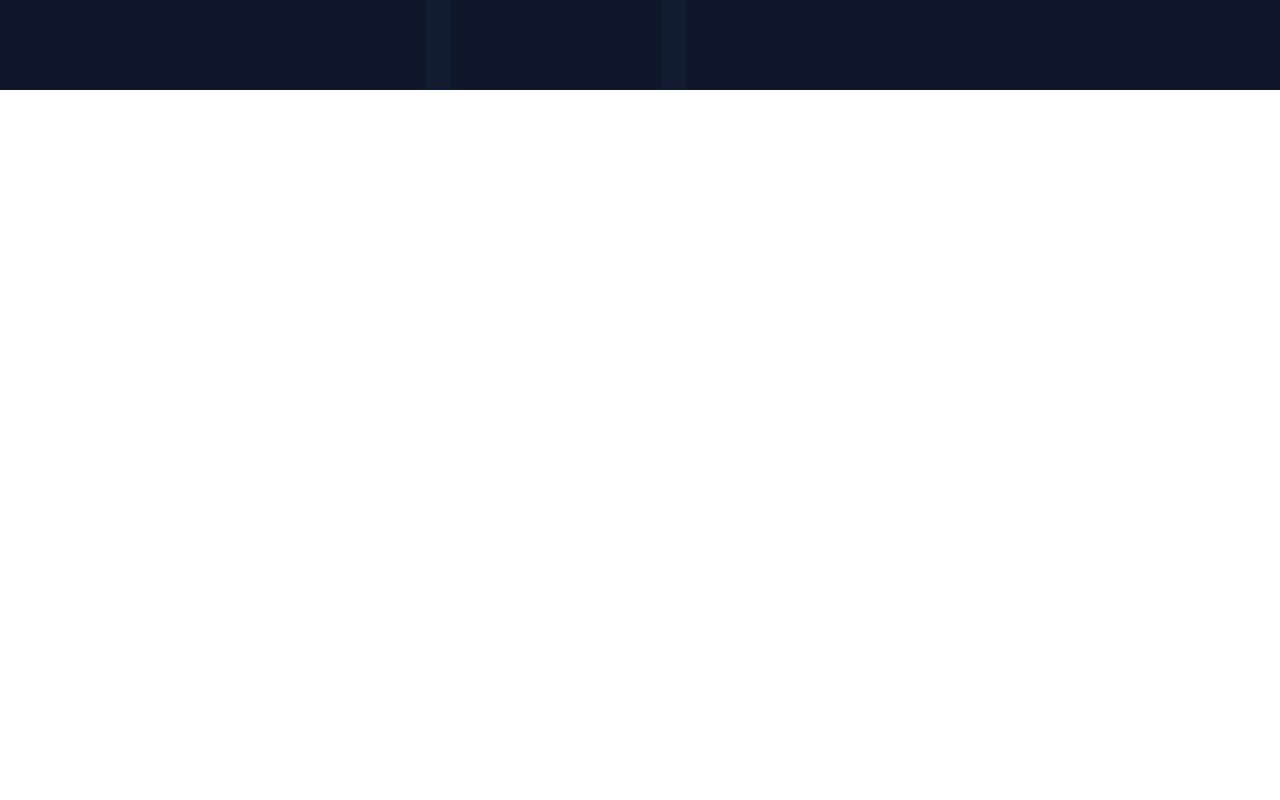
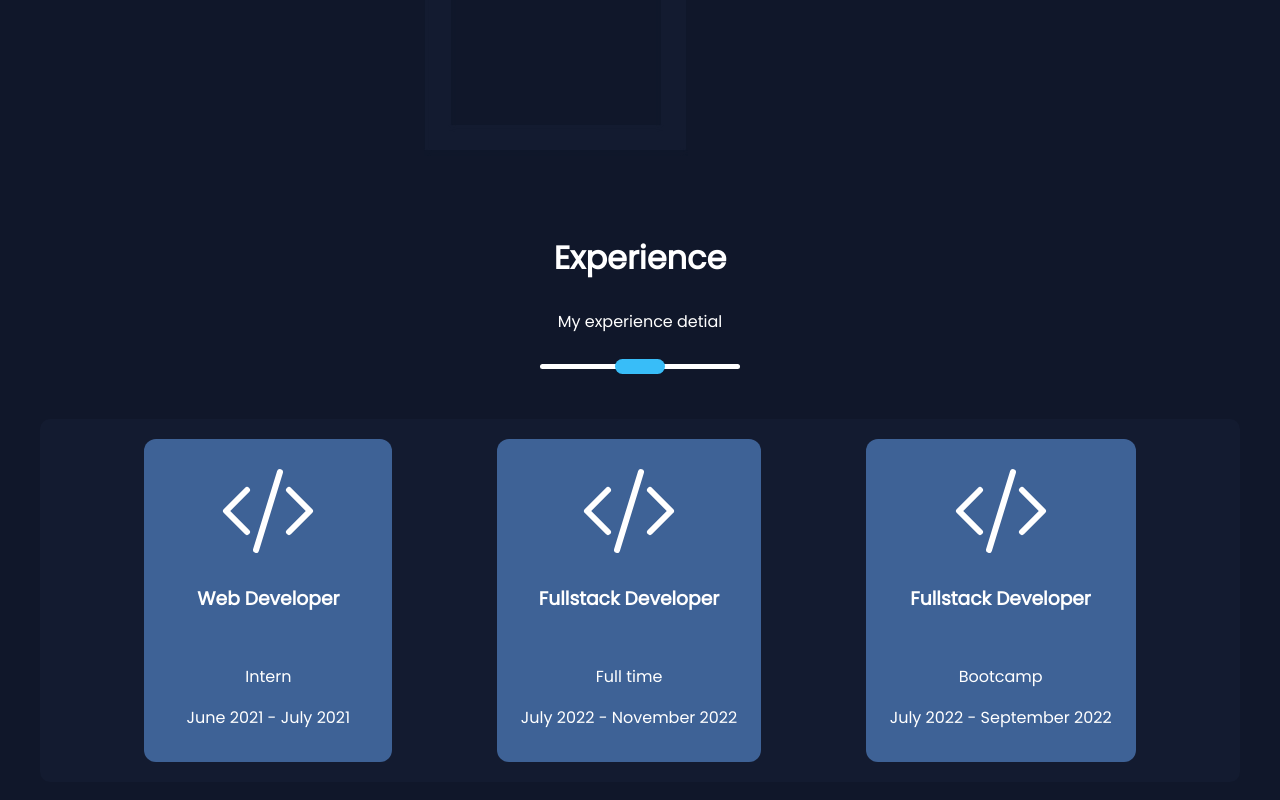
Before and after one commit to maulllanamm/portfolio-app-v1, a React (Create React App) app: page / in a window 1280 px wide. Shown: the part 580-1380 px from the top of the page. Before the commit the page ends 800 px from the top, so only its background shows below. Built offline with nearby package versions, Linux system fonts and the light colour scheme.

Commit message:
experience done

```diff
--- a/package.json
+++ b/package.json
@@ -7,6 +7,7 @@
     "@testing-library/react": "^13.4.0",
     "@testing-library/user-event": "^13.5.0",
     "react": "^18.2.0",
+    "react-bootstrap-icons": "^1.10.2",
     "react-dom": "^18.2.0",
     "react-scripts": "5.0.1",
     "web-vitals": "^2.1.4"
--- a/src/App.js
+++ b/src/App.js
@@ -1,10 +1,12 @@
 import './App.css';
+import Experience from './Pages/Experience/Experience';
 import Home from './Pages/Home/Home';
 
 function App() {
   return (
     <div>
       <Home />
+      <Experience />
     </div>
   );
 }
--- a/src/Components/Atoms/AtomStyle.css
+++ b/src/Components/Atoms/AtomStyle.css
@@ -41,6 +41,54 @@
   background-color: #0f172a;
 }
 
+/* Header line */
+.headerline-line {
+  width: 200px;
+  height: 5px;
+  border-radius: 30px;
+  background-color: white;
+  position: relative;
+}
+
+.headerline-center {
+  width: 50px;
+  height: 15px;
+  background-color: #38bdf8;
+  position: absolute;
+  top: -5px;
+  left: 0;
+  right: 0;
+  margin-left: auto;
+  margin-right: auto;
+  border-radius: 20px;
+}
+
+/* Card */
+
+.card {
+  background: #3e6296;
+  padding: 1.5rem;
+  border-radius: 0.75rem;
+  min-width: 200px;
+  color: #fff !important;
+}
+
+.card h3 {
+  min-height: 64px;
+  font-weight: 600;
+}
+
+.card h3,
+.card p {
+  margin-bottom: 0.5rem;
+}
+
+/* .card:hover {
+  background: linear-gradient(180deg, #ff7686 0%, #d72f93 100%);
+  transform: scale(1.2);
+  border-radius: 0.75rem;
+} */
+
 /* Item */
 
 .item {
--- /dev/null
+++ b/src/Components/Atoms/Card.js
@@ -0,0 +1,23 @@
+import React from 'react';
+import './AtomStyle.css';
+import { CodeSlash } from 'react-bootstrap-icons';
+import PropTypes from 'prop-types';
+
+function Card({ title, position, date }) {
+  return (
+    <div className="card">
+      <CodeSlash size={96} />
+      <h3>{title}</h3>
+      <p>{position}</p>
+      <p>{date}</p>
+    </div>
+  );
+}
+
+Card.propTypes = {
+  title: PropTypes.string.isRequired,
+  position: PropTypes.string.isRequired,
+  date: PropTypes.string.isRequired,
+};
+
+export default Card;
--- /dev/null
+++ b/src/Components/Atoms/HeaderLine.js
@@ -0,0 +1,9 @@
+import React from 'react';
+
+export default function HeaderLine() {
+  return (
+    <div className="headerline-line">
+      <div className="headerline-center">{''}</div>
+    </div>
+  );
+}
--- /dev/null
+++ b/src/Components/Molecules/Header.js
@@ -0,0 +1,22 @@
+import React from 'react';
+import PropTypes from 'prop-types';
+import HeaderLine from '../Atoms/HeaderLine';
+
+function Header({ title, subtitle }) {
+  return (
+    <div className="header-container">
+      <div className="header-parent">
+        <h2>{title}</h2>
+        <p>{subtitle}</p>
+      </div>
+      <HeaderLine />
+    </div>
+  );
+}
+
+Header.propTypes = {
+  title: PropTypes.string.isRequired,
+  subtitle: PropTypes.string.isRequired,
+};
+
+export default Header;
--- a/src/Components/Molecules/Molecules.css
+++ b/src/Components/Molecules/Molecules.css
@@ -60,7 +60,6 @@
 .profile-picture {
   width: 500px;
   height: 500px;
-
   position: relative;
 }
 img:first-child {
@@ -81,3 +80,25 @@ img:nth-child(3) {
   margin-left: auto;
   margin-right: auto;
 }
+
+/* Header */
+
+.header-container {
+  width: 200px;
+  margin-bottom: 50px;
+}
+
+.header-parent {
+  color: white;
+  margin-bottom: 30px;
+}
+
+.header-parent h2 {
+  font-weight: 600;
+  font-size: 32px;
+}
+
+.header-parent p {
+  font-size: 16px;
+  font-weight: 200;
+}
--- /dev/null
+++ b/src/Pages/Experience/Experience.css
@@ -0,0 +1,20 @@
+.experience-container {
+  display: flex;
+  flex-direction: column;
+  text-align: center;
+  justify-content: center;
+  align-items: center;
+  min-height: 670px;
+  background-color: #10172a;
+}
+
+.experience-parent {
+  display: flex;
+  text-align: center;
+  justify-content: space-evenly;
+  align-items: center;
+  min-width: 1200px;
+  border-radius: 10px;
+  padding: 20px 0 20px 0;
+  background-color: var(--dark-blue);
+}
--- /dev/null
+++ b/src/Pages/Experience/Experience.js
@@ -0,0 +1,31 @@
+import React from 'react';
+import Card from '../../Components/Atoms/Card';
+import Header from '../../Components/Molecules/Header';
+import './Experience.css';
+
+export default function Experience() {
+  return (
+    <div className="experience-container">
+      <div className="experience-header">
+        <Header title="Experience" subtitle="My experience detial" />
+      </div>
+      <div className="experience-parent">
+        <Card
+          title="Web Developer"
+          position="Intern"
+          date="June 2021 - July 2021"
+        />
+        <Card
+          title="Fullstack Developer"
+          position="Full time"
+          date="July 2022 - November 2022"
+        />
+        <Card
+          title="Fullstack Developer"
+          position="Bootcamp"
+          date="July 2022 - September 2022"
+        />
+      </div>
+    </div>
+  );
+}
--- a/src/Pages/Home/Home.css
+++ b/src/Pages/Home/Home.css
@@ -1,10 +1,9 @@
 .home-container {
   display: flex;
-
   align-items: center;
   text-align: center;
   justify-content: space-around;
-  min-height: 670px;
+  min-height: 740px;
   /* background-color: #10172a; */
   background-image: url('../../Assets/Image/bg.jpg');
 }
--- a/src/Pages/Home/Home.js
+++ b/src/Pages/Home/Home.js
@@ -1,15 +1,11 @@
 import React from 'react';
+import LandingPage from '../../Components/Organism/LandingPage';
 import './Home.css';
-import PropTypes from 'prop-types';
-import Profile from '../../Components/Molecules/Profile';
-import ProfilePicture from '../../Components/Molecules/ProfilePicture';
 
 function Home(props) {
   return (
     <div className="home-container">
-      <Profile />
-
-      <ProfilePicture />
+      <LandingPage />
     </div>
   );
 }
```
Also changed, not shown: src/Assets/Image/shape-bg.png (added), 1 other file (tests, documents, lock files or other folders).
